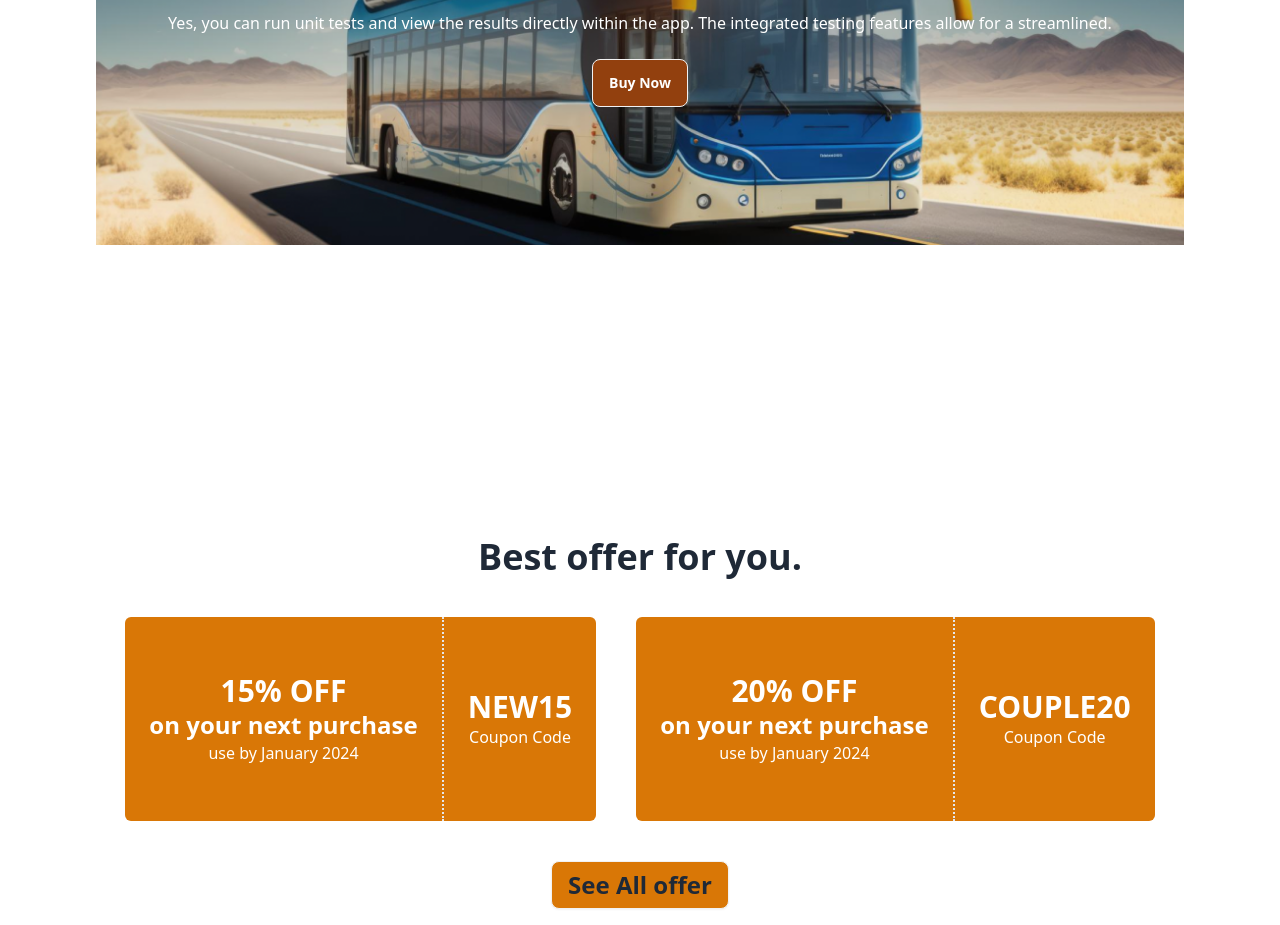
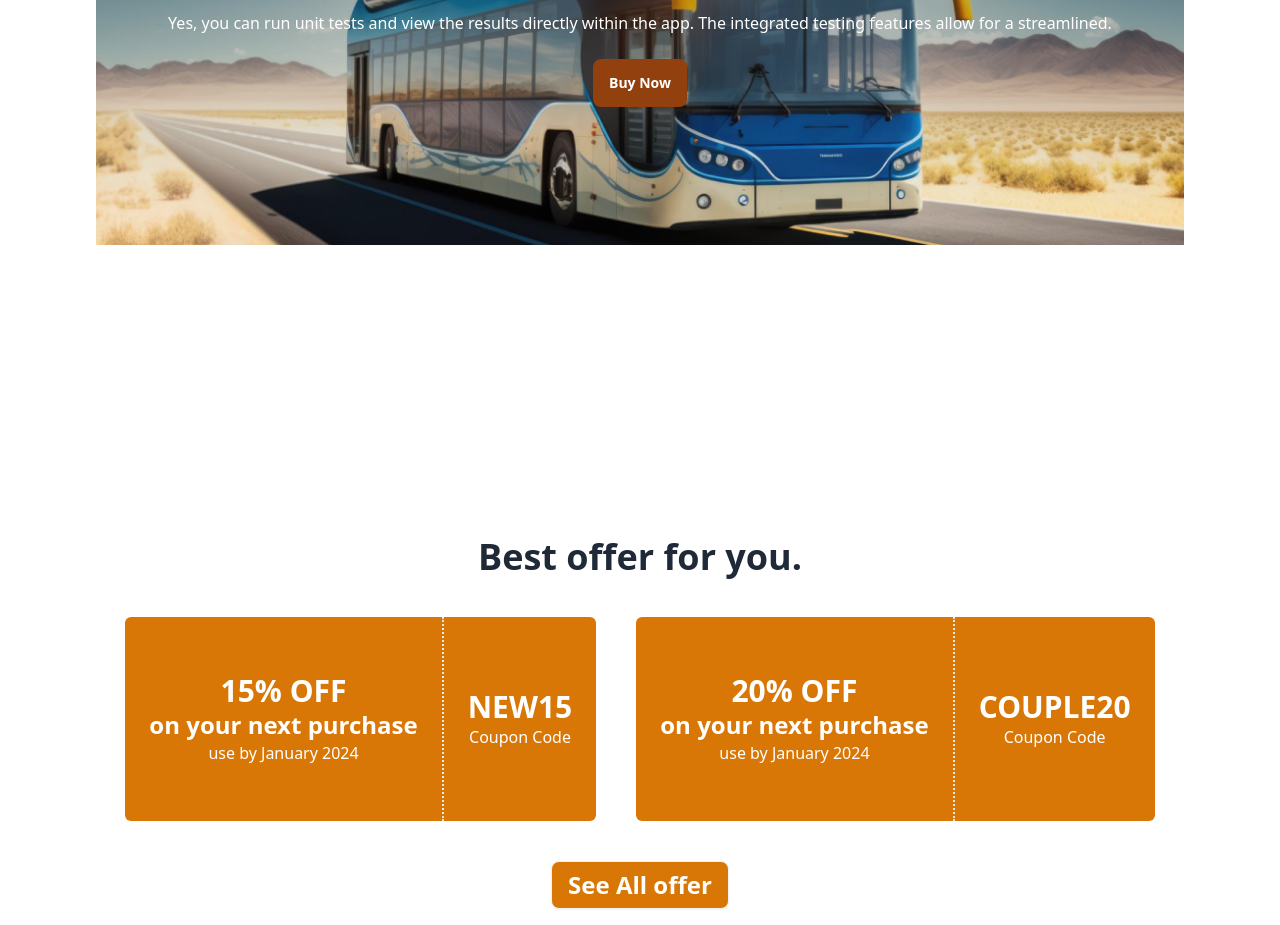
Before and after one commit to mdparvajmosharof/M-Paribahan, a plain HTML site: page index.html in a window 1280 px wide. Shown: the part 375-1300 px from the top of the page. Drawn offline with nearby package versions, Linux system fonts and the light colour scheme.

Commit message:
desighn improve

```diff
--- a/index.html
+++ b/index.html
@@ -28,7 +28,7 @@
         <h1 class="text-6xl font-extrabold text-amber-600">M-Paribahan</h1>
         <p class="text-white">Yes, you can run unit tests and view the results directly within the app. The
         integrated testing features allow for a streamlined.</p>
-        <a href="#buyticket"><button class="btn bg-amber-800 text-white">Buy Now</button></a>
+        <a href="#buyticket"><button class="btn bg-amber-800 text-white border-0">Buy Now</button></a>
       </div>
 
     </header>
@@ -59,10 +59,10 @@
               </div>
             </div>
           </div>
-          <button class="btn bg-amber-600 text-2xl ">See All offer</button>
+          <button class="btn bg-amber-600 text-2xl text-white">See All offer</button>
         </section>
         <!-- Funtional part -->
-        <section id="buyticket" class="m-24 border-t-8 border-amber-600 rounded-xl pt-20">
+        <section id="buyticket" class="m-24 border-t-8 border-amber-600 rounded-3xl pt-20">
           <div class="flex flex-col justify-center items-center gap-10 ">
             <h1 class="text-3xl font-bold">M-Paribahan</h1>
             <p class="">Yes, you can run unit tests and view the results directly within the app. The
```
